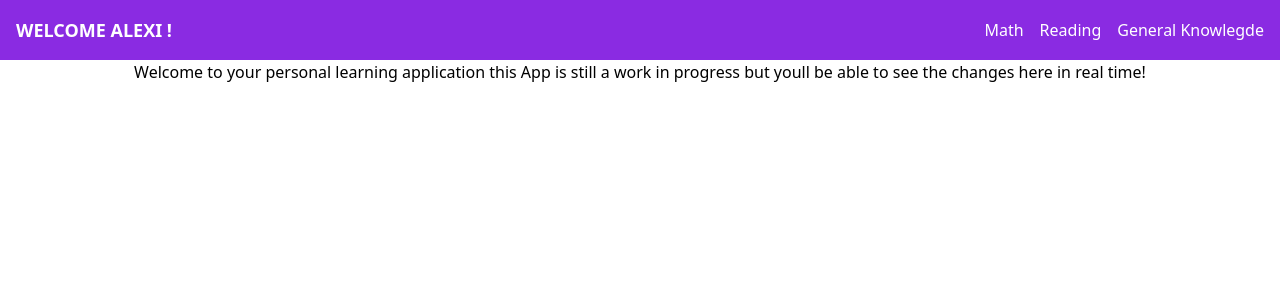
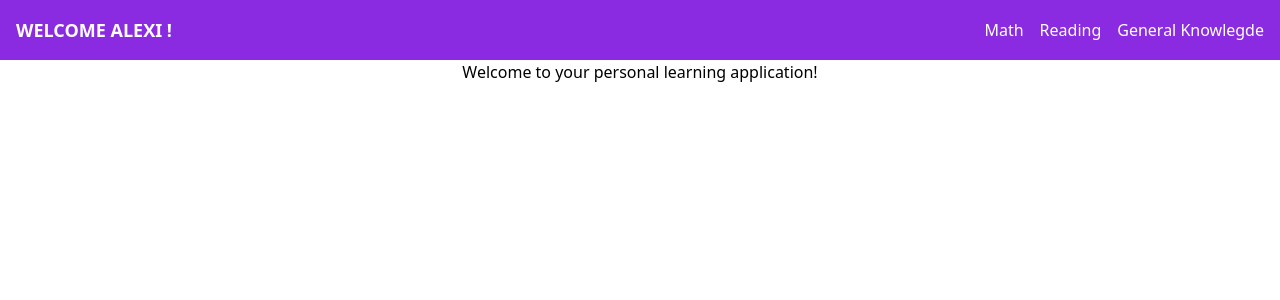
Before and after one commit to steelo808/Alexi-s-Learning-App, a Next.js app: page / in a window 1280 px wide. Shown: the top 300 px of the page. Built offline with nearby package versions, Linux system fonts and the light colour scheme.

Commit message:
deployment fix v2

```diff
--- a/app/page.jsx
+++ b/app/page.jsx
@@ -3,7 +3,7 @@ import React from 'react';
 const page = () => {
   return (
     <div className ="main-page">
-      Welcome to your personal learning application this App is still a work in progress but youll be able to see the changes here in real time!
+      Welcome to your personal learning application!
     </div>
   );
 }
```
